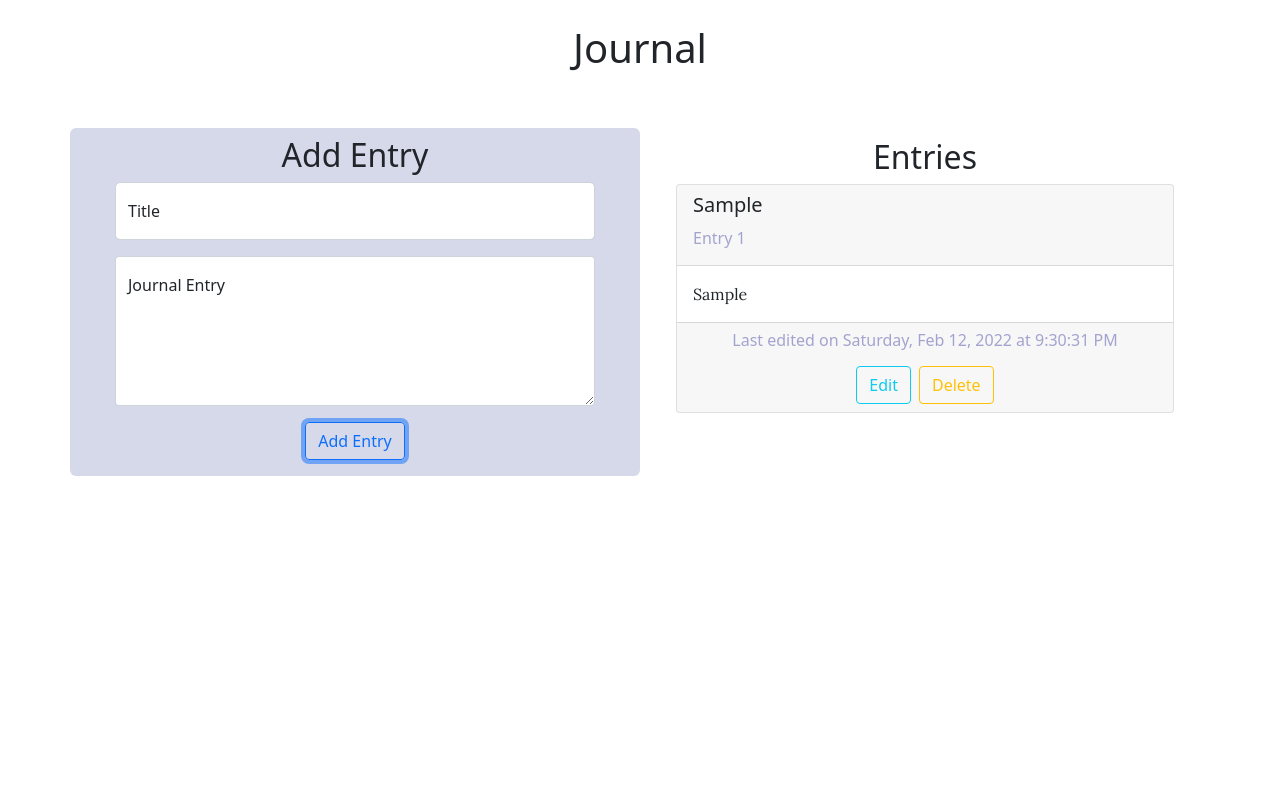
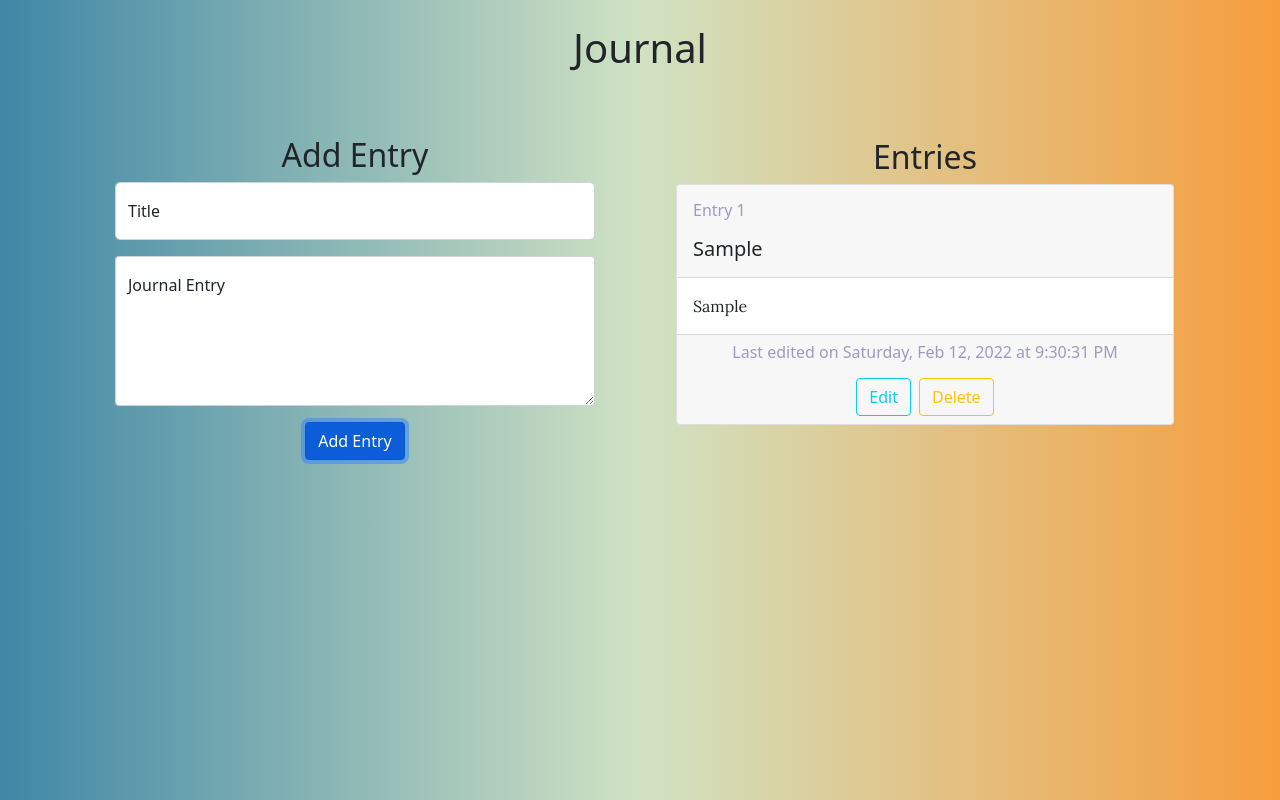
Before and after one commit to sidneyhopkins/crud-react, a React (Create React App) app: page / in a window 1280 px wide. Both pictures are taken after typing "Sample", "Sample" into the empty fields and a click on the button "Add Entry". Built offline with nearby package versions, Linux system fonts and the light colour scheme.

Commit message:
empty initial entries with identical keys bug fix, CSS changes

```diff
--- a/public/index.html
+++ b/public/index.html
@@ -2,12 +2,11 @@
 <html lang="en">
   <head>
     <meta charset="utf-8" />
-    <link rel="icon" href="%PUBLIC_URL%/favicon.ico" />
     <meta name="viewport" content="width=device-width, initial-scale=1" />
     <meta name="theme-color" content="#000000" />
     <meta
       name="description"
-      content="Web site created using create-react-app"
+      content="Journal App"
     />
     <link rel="apple-touch-icon" href="%PUBLIC_URL%/logo192.png" />
     <!--
@@ -24,7 +23,7 @@
       work correctly both with client-side routing and a non-root public URL.
       Learn how to configure a non-root public URL by running `npm run build`.
     -->
-    <title>React App</title>
+    <title>Journal App</title>
   </head>
   <body>
     <noscript>You need to enable JavaScript to run this app.</noscript>
--- a/src/App.js
+++ b/src/App.js
@@ -11,6 +11,7 @@ import Col from "react-bootstrap/Col";
 
 function App() {
     const initialFormState = { id: null, name: '', entry: '', date: '' };
+    const resetFormState = { id: null, name: '', entry: '', date: '' };
     const [ entry, setEntry ] = useState(initialFormState);
     const [ list, setList ] = useState([]);
     const [ editing, setEditing ] = useState(false);
@@ -28,19 +29,23 @@ function App() {
     // when a user clicks 'Create Entry' button in component 'AddJournalForm'
     const createEntry = () => {
 
-        const errMessage = () => {
-            alert('You need to provide a title and journal entry to publish.')
-        }
-
         const newEntry = () => {
             entry.id = uuid();
             entry.date = createNewDate();
             setList(list.length === 0 ? [entry] : [...list, entry] );
-            setEntry(initialFormState);
+            setEntry(resetFormState);
         }
 
-        if (entry.name === '' || entry.entry === '') {
-            errMessage()
+        if (entry.name === '' && entry.entry === '') {
+            entry.entry = 'No entry.';
+            entry.name = 'No Title';
+            newEntry()
+        } else if (entry.name === '') {
+            entry.name = 'No Title';
+            newEntry()
+        } else if (entry.entry === '') {
+            entry.entry = 'No entry.';
+            newEntry();
         } else {
             newEntry();
         }
--- a/src/Components/AddJournalForm.js
+++ b/src/Components/AddJournalForm.js
@@ -38,7 +38,7 @@ function AddJournalForm ( props ) {
             </FloatingLabel>
             <Button
                 type="button"
-                variant="btn btn-outline-primary"
+                variant="btn btn-primary"
                 onClick={createEntry}>
                 Add Entry
             </Button>
--- a/src/Components/EditJournalForm.js
+++ b/src/Components/EditJournalForm.js
@@ -30,9 +30,9 @@ function EditJournalForm ( props ) {
                 className='mb-3'
                 size='sm'
                 as="textarea"
-                name="entry"
                 placeholder="Type entry here"
                 style={{ height: '150px' }}
+                name="entry"
                 value={editEntry.entry}
                 onChange={handleInputChange} />
             </FloatingLabel>
@@ -41,12 +41,12 @@ function EditJournalForm ( props ) {
                 id={editEntry.id}
                 name={editEntry.name}
                 value={editEntry.entry}
-                variant="btn btn-outline-success"
+                variant="btn btn-success"
                 onClick={(e) => updateEntry(e)} >
                 Update Entry
             </Button>
             <Button
-                variant="btn btn-outline-secondary"
+                variant="btn btn-secondary"
                 onClick={() => setEditing(false)} >
                 Cancel
             </Button>
--- a/src/Components/Entries.js
+++ b/src/Components/Entries.js
@@ -13,10 +13,10 @@ function Entries ( props ) {
                 {list.length !== 0 ? (
                 list.map((item, index) => {
                     return (
-                        <Card key={item.id} className={'card mb-3  text-dark'} >
+                        <Card key={item.id} className={'card mb-3  text-dark '} >
                             <Card.Header>
-                                <Card.Title className="card-text mb-3 text-dark">{item.name}</Card.Title>
-                                <Card.Subtitle className="card-sub mb-2 text-start">Entry {index + 1}</Card.Subtitle>
+                              <Card.Subtitle className="card-sub mt-2 mb-3 text-start">Entry {index + 1}</Card.Subtitle>
+                              <Card.Title className="card-text mb-2 text-dark">{item.name}</Card.Title>
                             </Card.Header>
 
                             <Card.Body>
@@ -26,7 +26,7 @@ function Entries ( props ) {
                             <Card.Footer>
                                 <h6 className="card-sub mb-3 text-center">Last edited on {item.date}</h6>
                                 <a href='#top'>
-                                <Button
+                                  <Button
                                     className="edit-button"
                                     variant="btn btn-outline-info btn-md"
                                     id={item.id}
@@ -34,8 +34,10 @@ function Entries ( props ) {
                                     value={item.entry}
                                     onClick={(e) => editMode(e)} >
                                     Edit
-                                </Button>
+                                  </Button>
                                 </a>
+
+
                                 <Button
                                     variant="btn btn-outline-warning btn-md"
                                     id={item.id}
--- a/src/index.css
+++ b/src/index.css
@@ -11,11 +11,12 @@ body {
     sans-serif;
   -webkit-font-smoothing: antialiased;
   -moz-osx-font-smoothing: grayscale;
+  background: linear-gradient(0.25turn, #3f87a6, #d0e2c3, #f69d3c);
+  height: 100%;
 }
 
 .header {
   text-align: center;
-  border-radius: 20px;
 }
 
 .container {
@@ -31,10 +32,6 @@ body {
 p {
   font-family: 'Lora', serif;
   overflow: hidden;
-}
-
-.content-left {
-  background-color: rgb(213, 217, 233);
 }
 
 .content-left,
@@ -63,6 +60,12 @@ form {
 .edit-button {
   margin-right: 8px;
   text-align: center;
+
+
+}
+
+a:focus {
+  outline: none;
 }
 
 .card-text {
@@ -70,7 +73,7 @@ form {
 }
 
 .card-sub {
-  color: rgb(163, 163, 207);
+  color: rgb(156, 156, 194);
 }
 
 h6 {
```
Also changed, not shown: 1 other file (tests, documents, lock files or other folders).
